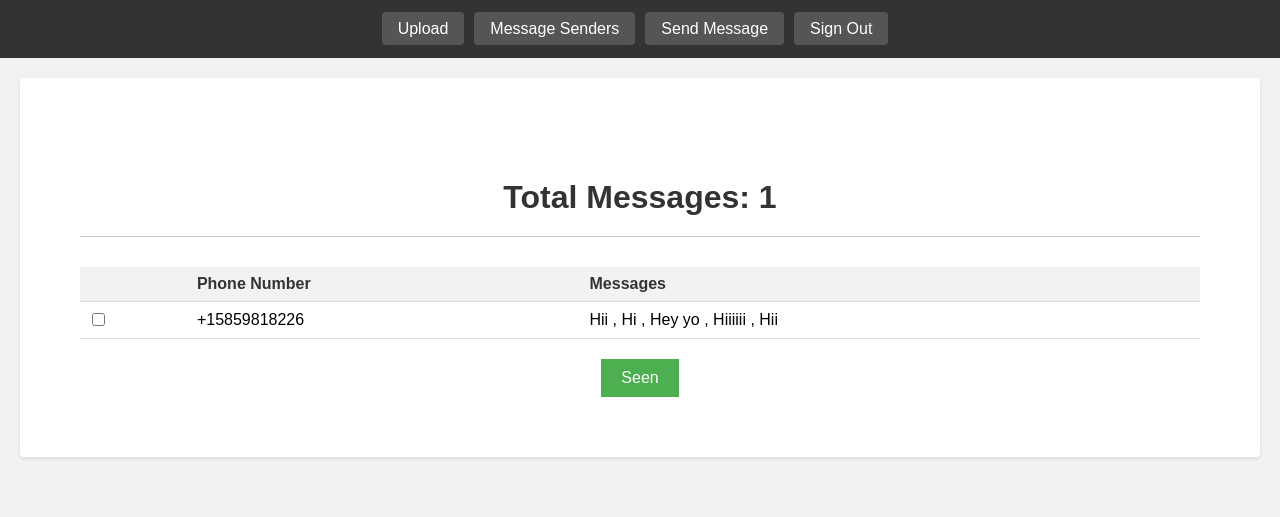
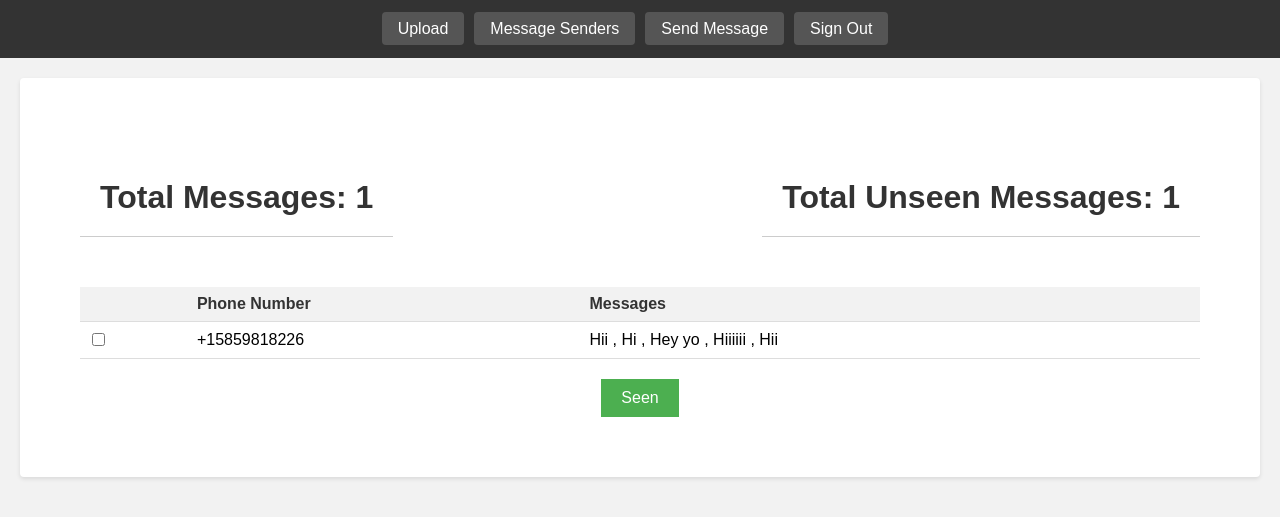
Before and after one commit to rishavhav/code51, a Django app: page /base51/senders/ in a window 1280 px wide. Shown: the top 517 px of the page. Run offline with Django 4.2, Linux system fonts and the light colour scheme; a user stored in the database is signed in; data comes from the database, SQL or seed files in the repository.

Commit message:
made changes for senders.html file

```diff
--- a/base51/models.py
+++ b/base51/models.py
@@ -51,13 +51,14 @@ class CustomUser(AbstractBaseUser, PermissionsMixin):
 
 
 class SMSResponse(models.Model):
-    phone_number = models.CharField(max_length=20)
+    phone_number = models.CharField(max_length=20, unique=True)  # Make phone_number field unique
     message = models.TextField()
     timestamp = models.DateTimeField(auto_now_add=True)
     seen = models.BooleanField(default=False)
 
     def __str__(self):
         return f"{self.phone_number} - {self.timestamp} - {self.seen}"
+
 
 
 class MessageSender(models.Model):
--- a/base51/views.py
+++ b/base51/views.py
@@ -74,28 +74,17 @@ def delete_senders(request):
         messages.success(request, "Senders deleted successfully.")
     return redirect("display_senders")
 
-
-@login_required(login_url="login")
-def display_senders(request):
-    # Get all SMSResponse objects from the database
-    sms_responses = SMSResponse.objects.all()
-    print(sms_responses)
-
-    # Create a dictionary to store the messages for each number
+def distinct_total_numbers(total_messages):
     senders_dict = {}
-
-    # Iterate over each SMSResponse object
-    for response in sms_responses:
+    for response in total_messages:
         phone_number = response.phone_number
         message = response.message
 
-        # Check if the phone number already exists in the dictionary
         if phone_number in senders_dict:
             senders_dict[phone_number].append(message)
         else:
             senders_dict[phone_number] = [message]
 
-    # Create a list of dictionaries to store the sender details
     senders = []
     for phone_number, messages in senders_dict.items():
         sender = {
@@ -103,18 +92,44 @@ def display_senders(request):
             'messages': messages
         }
         senders.append(sender)
-    print(senders)
-    context = {"senders": senders, "message_counter": len(senders)}
+    return len(senders)
+
+@login_required(login_url="login")
+def display_senders(request):
+    total_messages = distinct_total_numbers(SMSResponse.objects.all())
+    sms_responses = SMSResponse.objects.filter(seen=False)
+
+    senders_dict = {}
+
+    for response in sms_responses:
+        phone_number = response.phone_number
+        message = response.message
+
+        if phone_number in senders_dict:
+            senders_dict[phone_number].append(message)
+        else:
+            senders_dict[phone_number] = [message]
+
+    senders = []
+    for phone_number, messages in senders_dict.items():
+        sender = {
+            'phone_number': phone_number,
+            'messages': messages
+        }
+        senders.append(sender)
+
+    context = {"senders": senders, "message_counter": len(senders), "total_messages": total_messages}
     return render(request, "senders.html", context)
+
 
 @login_required(login_url="login")
 def mark_as_seen(request):
     if request.method == "POST":
-        sender_ids = request.POST.getlist("sender_ids")
-        sender_ids = [id for id in sender_ids if id]  # Filter out empty strings
+        sender_phone_numbers = request.POST.getlist("sender_ids")
+        sender_phone_numbers = [phone_number for phone_number in sender_phone_numbers if phone_number]  # Filter out empty strings
 
         # Update the seen status for selected senders
-        SMSResponse.objects.filter(pk__in=sender_ids).update(seen=True, timestamp=timezone.now())
+        SMSResponse.objects.filter(phone_number__in=sender_phone_numbers).update(seen=True, timestamp=timezone.now())
 
     return redirect("display_senders")
 @login_required(login_url="login")
--- a/templates/senders.html
+++ b/templates/senders.html
@@ -21,8 +21,17 @@
             background-color: #f2f2f2;
             color: #333; /* Update the color of the table header text */
         }
+
+        .message-counters {
+            display: flex;
+            justify-content: space-between;
+            margin-bottom: 10px;
+        }
     </style>
-    <h1>Total Messages: {{ message_counter }}</h1>
+    <div class="message-counters">
+        <h1>Total Messages: {{ total_messages }}</h1>
+        <h1>Total Unseen Messages: {{ message_counter }}</h1>
+    </div>
     <form id="seenForm" method="POST" action="{% url 'mark_as_seen' %}">
         {% csrf_token %}
         <table>
@@ -37,7 +46,7 @@
             {% for sender in senders %}
                 <tr>
                     <td>
-                        <input type="checkbox" name="sender_ids" value="{{ sender.pk }}">
+                        <input type="checkbox" name="sender_ids" value="{{ sender.phone_number }}">
                     </td>
                     <td>{{ sender.phone_number }}</td>
                     <td>
```
Also changed, not shown: base51/admin.py (+4 -8 lines).
